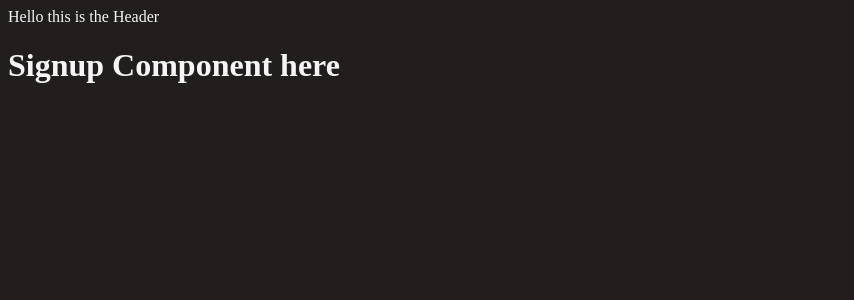
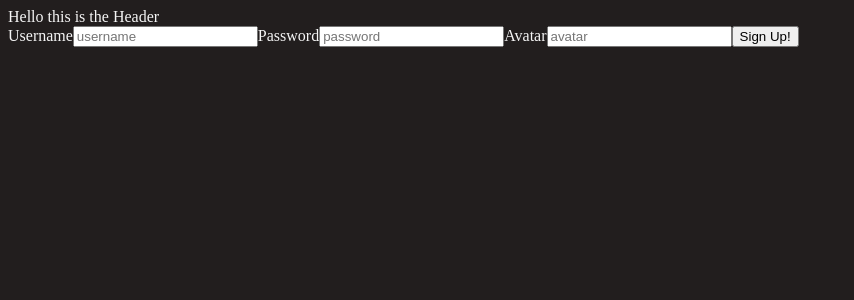
Before and after one commit to JamesSalcedo001/inventory_app, a React (Vite) app in the folder client/: page /sign_up in a window 1280 px wide. Shown: the top 300 px of the page, without its empty margins (0-854 px from the left). Built offline with nearby package versions, Linux system fonts and the light colour scheme.

Commit message:
finished code for sign up form

```diff
--- a/client/src/Signup.jsx
+++ b/client/src/Signup.jsx
@@ -43,10 +43,28 @@ function Signup() {
         })
     }
 
+    const handleChange = (e) => {
+        const {name, value} = e.target
+        setFormData(formDataState => ({...formDataState, [name]:value}))
+    }
+
+
 
     return (
-        <div>
-            <h1>Signup Component here</h1>
+        <div className="signup-div">
+            <form id="signup-form" onSubmit={submit}>
+                <label htmlFor="username">Username</label>
+                <input className="formInput" placeholder="username" type="text" name="username" autoComplete="username" onChange={handleChange} value={username} />
+
+                <label htmlFor="password">Password</label>
+                <input className="formInput" placeholder="password" type="password" name="password" autoComplete="current-password" onChange={handleChange} value={password} />
+
+                <label htmlFor="avatar">Avatar</label>
+                <input className="formInput" placeholder="avatar" type="text" name="avatar" autoComplete="avatar" onChange={handleChange} value={avatar} />
+
+                <button className="formButton" type="submit"> Sign Up!</button>
+            </form>
+            {errors && <ul className="error">{errors.map((e, ind) => <li key={ind}>{e}</li>)}</ul>}
         </div>
     )
 }
```
